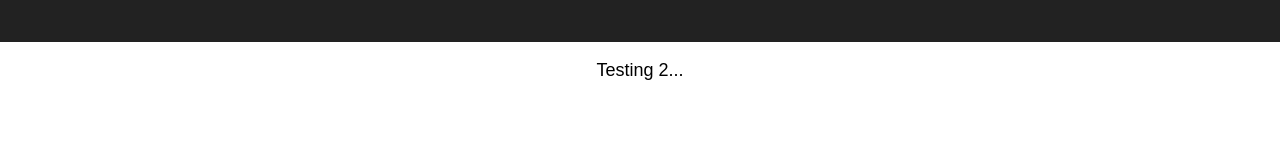
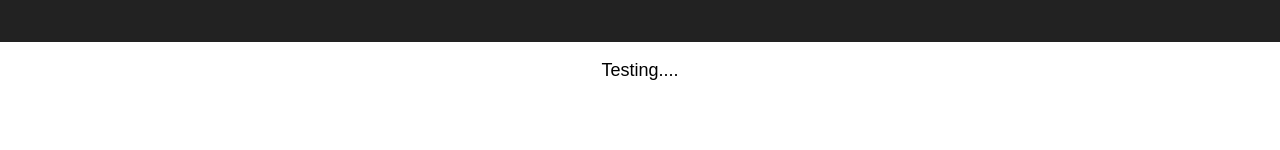
Before and after one commit to josephlui/project3, a React (Create React App) app in the folder client/: page / in a window 1280 px wide. Shown: the part 148-298 px from the top of the page. Built offline with nearby package versions, Linux system fonts and the light colour scheme.

Commit message:
Revert "more testing"
This reverts commit 8cf69517bb288b5cab4931cd3a397458227bbfd7.

```diff
--- a/client/src/App.js
+++ b/client/src/App.js
@@ -11,7 +11,7 @@ class App extends Component {
           <h2>Welcome to React</h2>
         </div>
         <p className="App-intro">
-          Testing 2...
+          Testing....
         </p>
       </div>
     );
```
